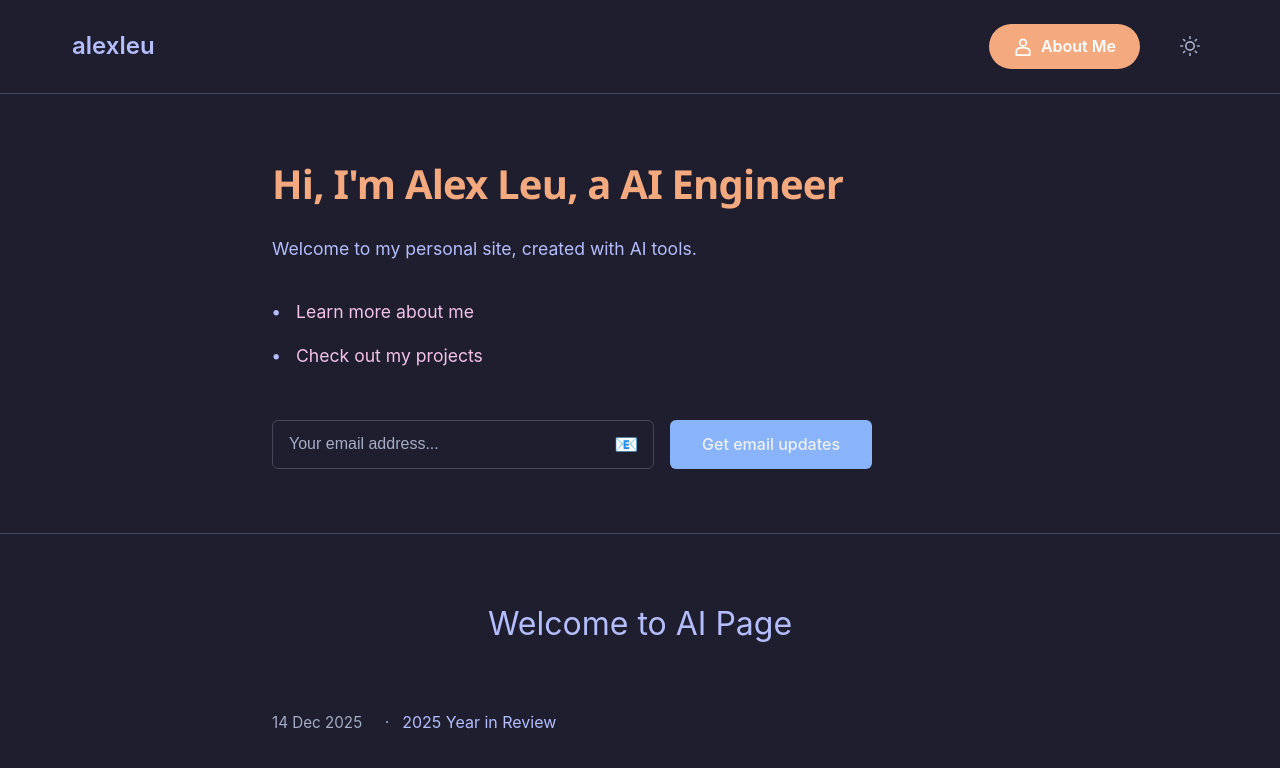
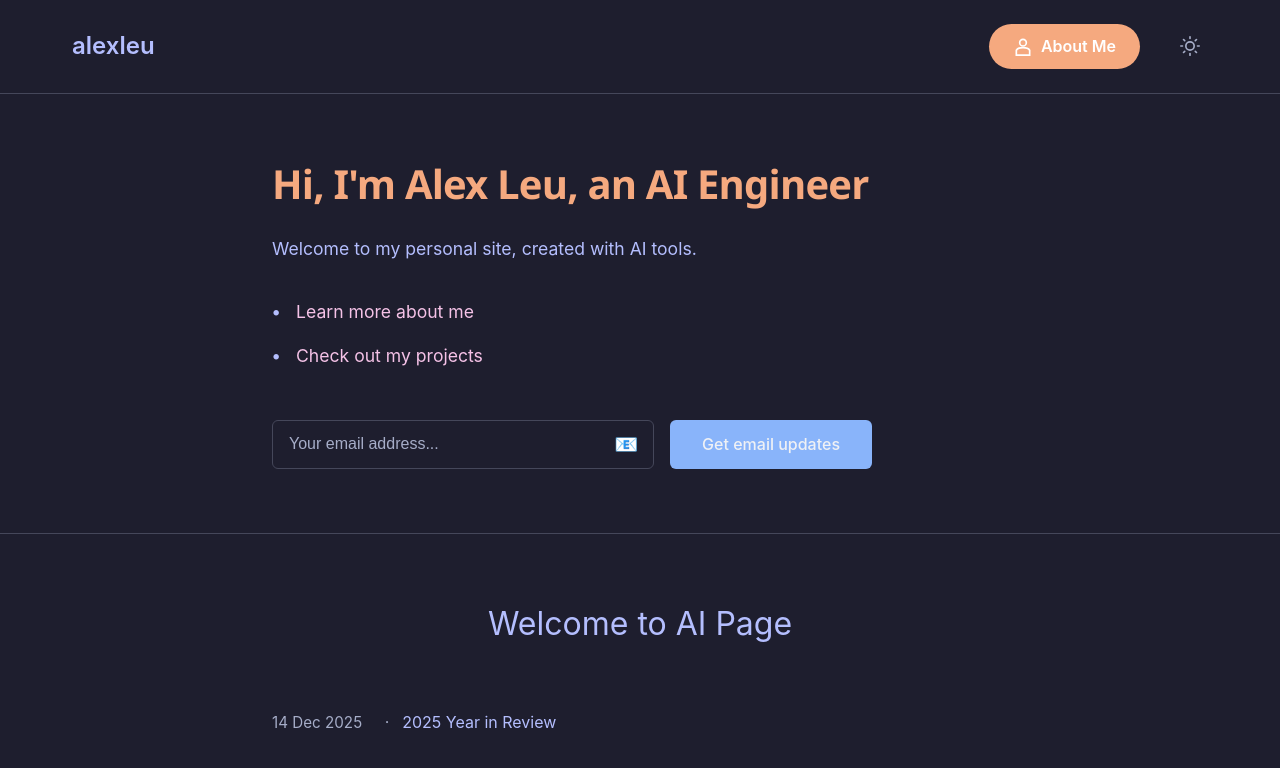
Before and after one commit to mrleu/alexleu-ai, a React (Vite) app: page /alexleu-ai/alexleu-ai in a window 1280 px wide. Shown: the top 768 px of the page. Built offline with nearby package versions, Linux system fonts and the light colour scheme.

Commit message:
update article

```diff
--- a/src/components/Hero.jsx
+++ b/src/components/Hero.jsx
@@ -34,10 +34,14 @@ function Hero() {
     setEmail('');
   };
 
+  const getArticle = (role) => {
+    return role.startsWith('A') ? 'an' : 'a';
+  };
+
   return (
     <section className="hero">
       <div className="hero-content">
-        <h1>Hi, I'm Alex Leu, a <span key={displayIndex} className={`rotating-role ${isRotating ? 'rotating' : ''}`}>{roles[displayIndex]}</span></h1>
+        <h1>Hi, I'm Alex Leu, {getArticle(roles[displayIndex])} <span key={displayIndex} className={`rotating-role ${isRotating ? 'rotating' : ''}`}>{roles[displayIndex]}</span></h1>
 
         <p className="intro">
           Welcome to my personal site, created with AI tools.
```
